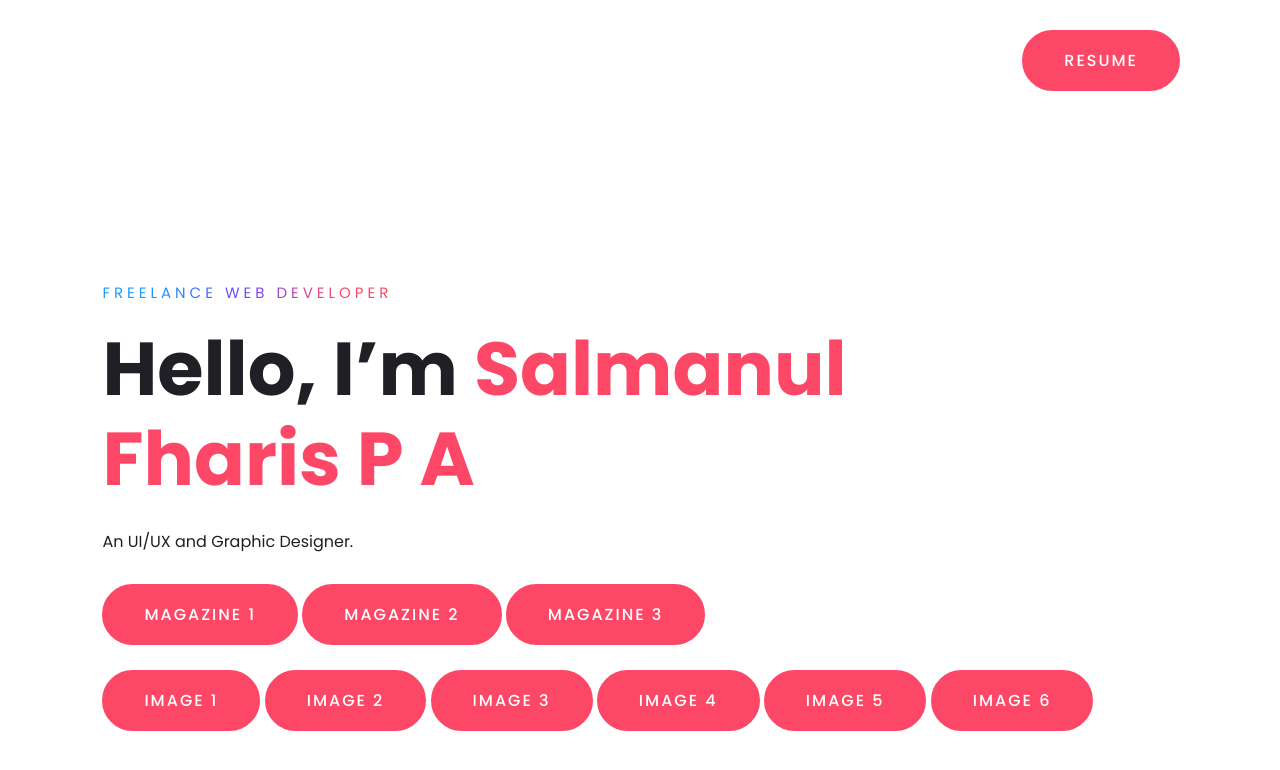
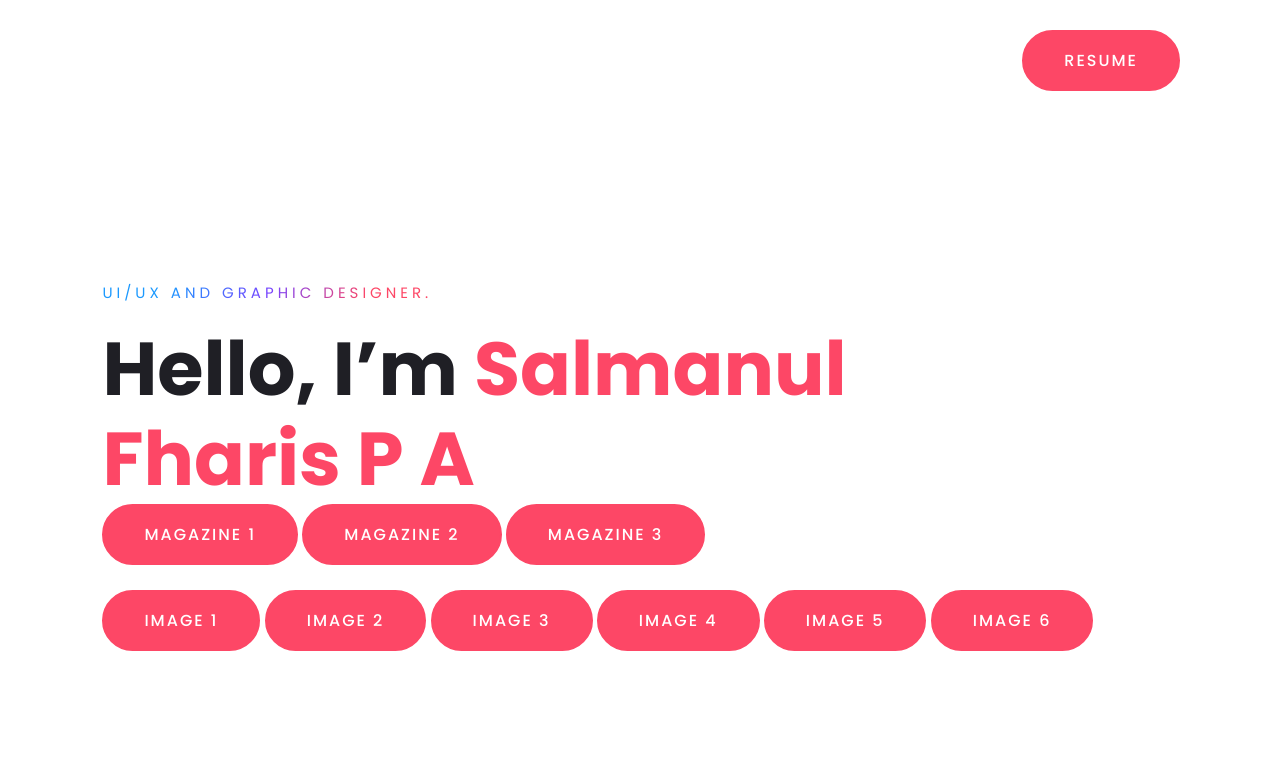
Before and after one commit to Salmanfharis/Portfolio, a plain HTML site: page index.html in a window 1280 px wide. Drawn offline with Linux system fonts and the light colour scheme.

Commit message:
index.html

```diff
--- a/index.html
+++ b/index.html
@@ -21,9 +21,9 @@
       </nav>
 
       <div class="content">
-        <span class="title">Freelance Web Developer</span>
+        <span class="title"> UI/UX and Graphic Designer.</span>
         <h1>Hello, I’m <span>Salmanul Fharis P A</span></h1>
-        <p>An UI/UX and Graphic Designer.</p>
+
         <div>
           <div class="btn">
             <a href="Designs/Al-Asraar.pdf">Magazine 1</a>
```
